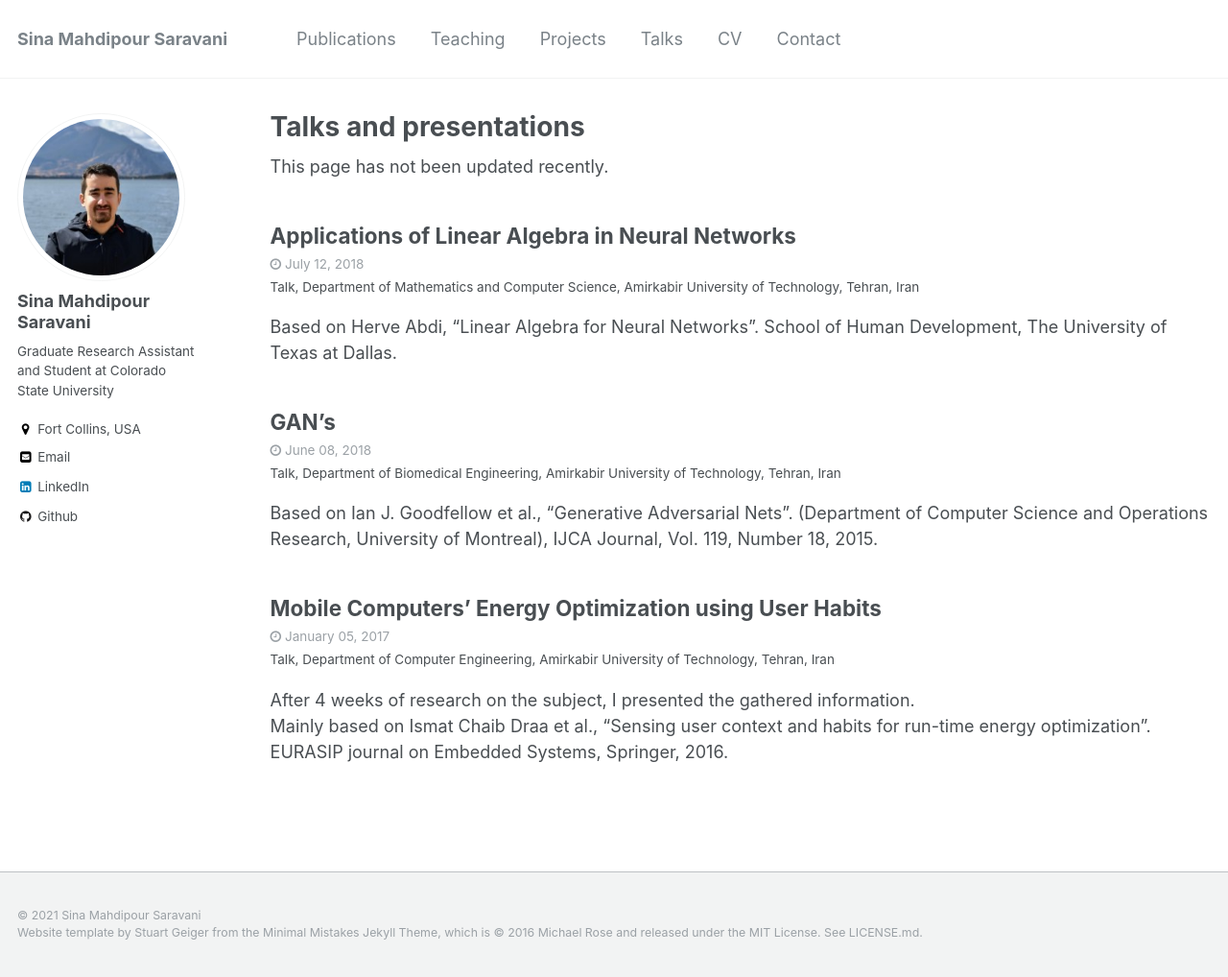
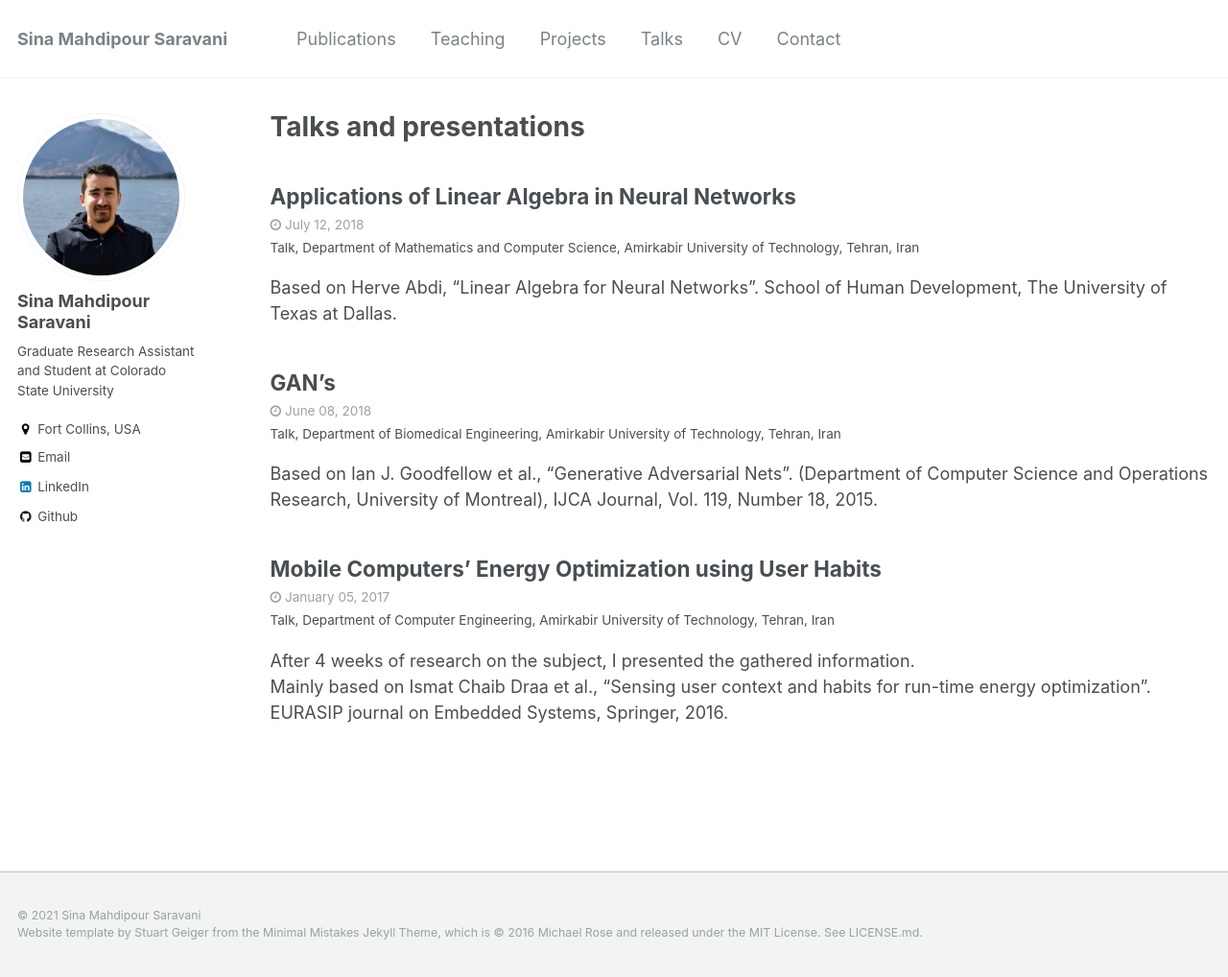
Before and after one commit to sinamps/sinamps.github.io, a Jekyll site: the page built from _pages/talks.html, in a window 1280 px wide and 1018 px high. Shown: the whole window at 96% size. Built offline with Jekyll 4.4.1, drawn with Linux system fonts in a browser that asks for light colours.

Commit message:
Update talks.html

```diff
--- a/_pages/talks.html
+++ b/_pages/talks.html
@@ -5,7 +5,6 @@ permalink: /talks/
 author_profile: true
 ---
 
-This page has not been updated recently.
 
 {% if site.talkmap_link == true %}
 
```
